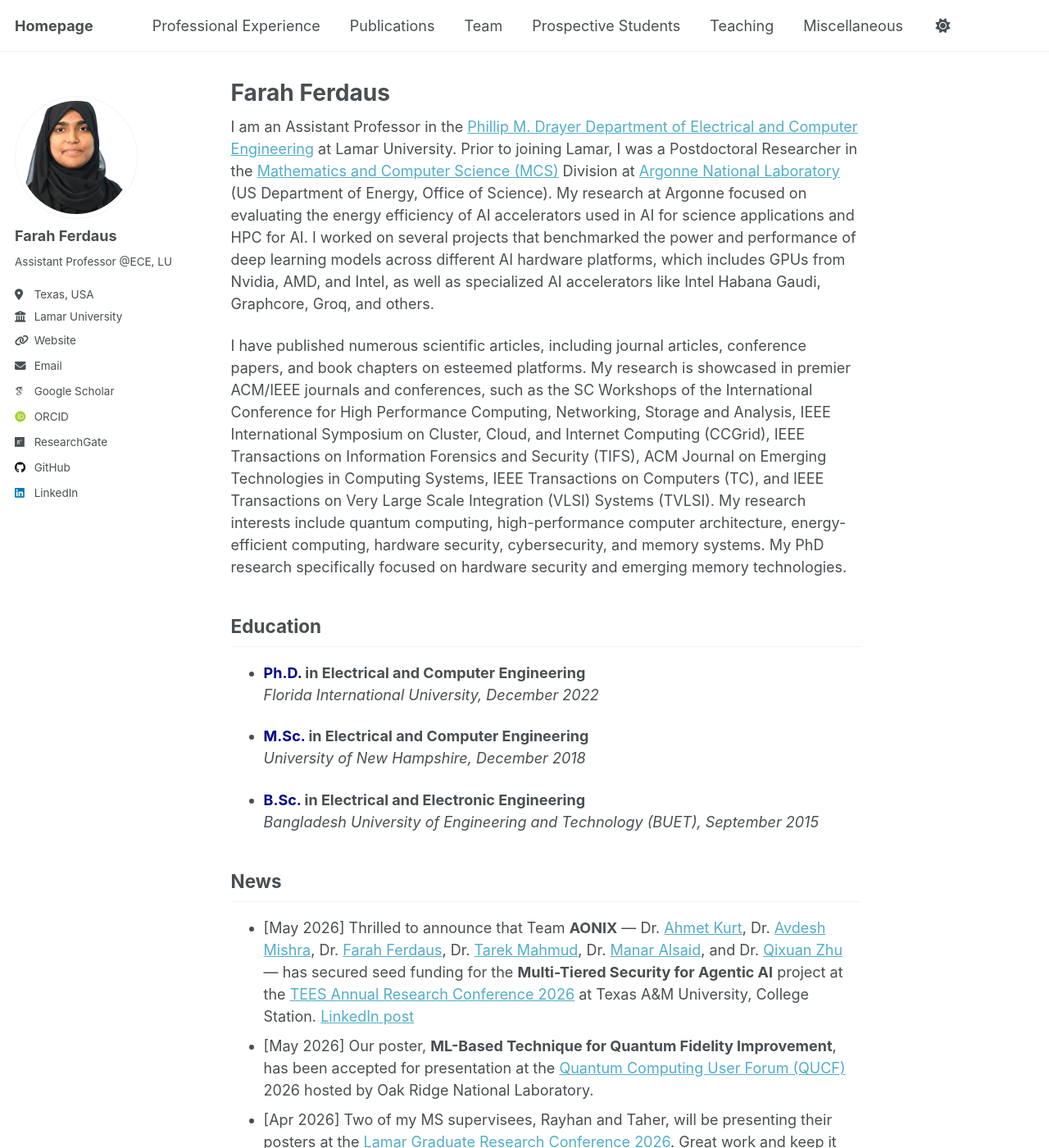
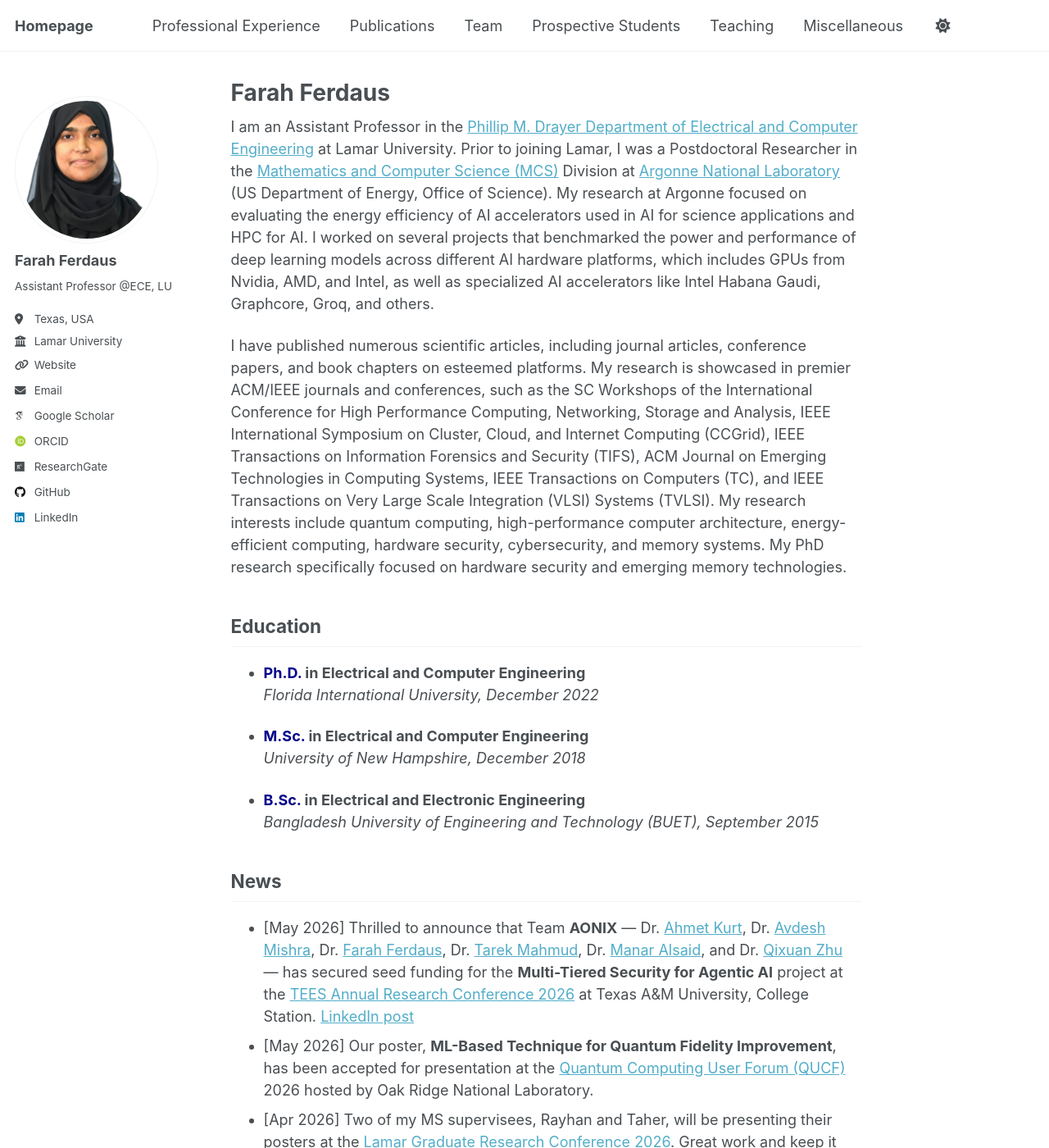
Before and after one commit to fferdaus/fferdaus.github.io, a Jekyll site: the page built from _pages/about.md, in a window 1280 px wide and 1400 px high. Shown: the whole window at 82% size. Built offline with Jekyll 4.4.1, drawn with Linux system fonts in a browser that asks for light colours; emoji names are drawn with the system emoji font; some web fonts are replaced.

Commit message:
Update main.scss

```diff
--- a/assets/css/main.scss
+++ b/assets/css/main.scss
@@ -43,8 +43,8 @@
 ;
 
 .author__avatar img {
-  width: 150px !important;
-  height: 150px !important;
+  width: 180px !important;
+  height: 180px !important;
   object-fit: cover !important;
   border-radius: 50% !important;
 }
```
